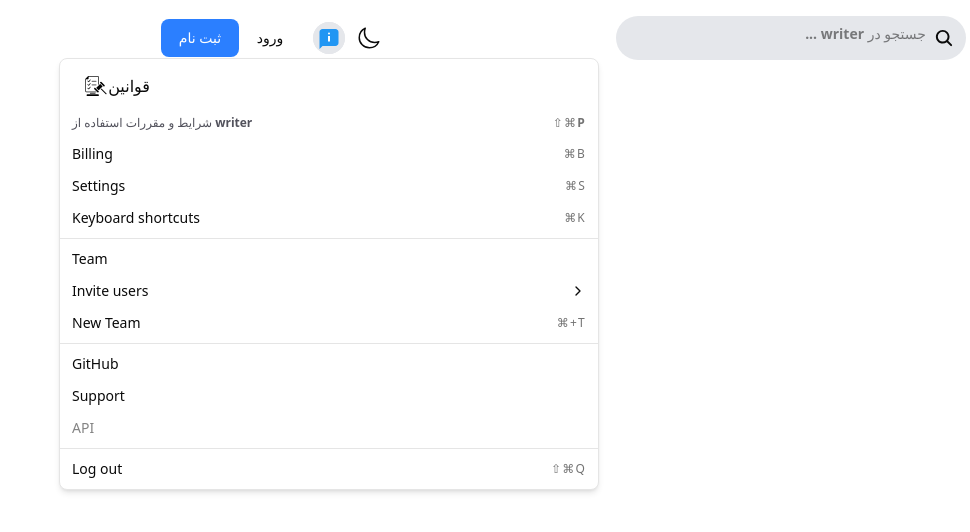
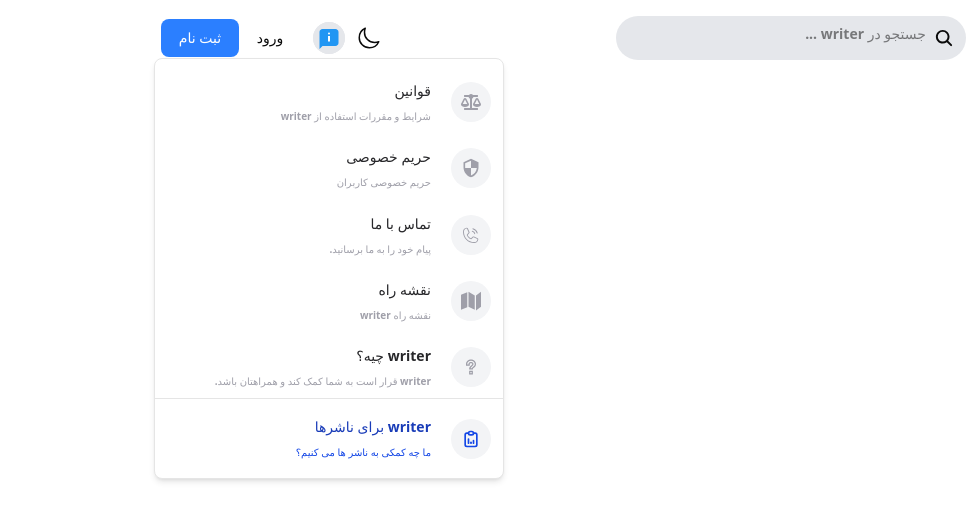
Before and after one commit to zahratec50/write-blog, a React (Vite) app: page / in a window 1280 px wide. Both pictures are taken after a click on the element 298 px from the left and 38 px from the top of the page. Shown: the top 532 px of the page, without its empty margins (310-1280 px from the left). Built offline with nearby package versions, Linux system fonts and the light colour scheme.

Commit message:
fixed InfoMenu.jsx file

```diff
--- a/src/components/infoMenu/InfoMenu.jsx
+++ b/src/components/infoMenu/InfoMenu.jsx
@@ -12,73 +12,111 @@
   DropdownMenuSubContent,
   DropdownMenuSubTrigger,
   DropdownMenuTrigger,
-} from "@/components/ui/dropdown-menu"
+} from "@/components/ui/dropdown-menu";
 import { FcAbout } from "react-icons/fc";
+import { FaBalanceScale } from "react-icons/fa";
+import { MdSecurity } from "react-icons/md";
+import { PiPhoneCallLight } from "react-icons/pi";
+import { ImMap } from "react-icons/im";
+import { LiaQuestionSolid } from "react-icons/lia";
+import { TbReportAnalytics } from "react-icons/tb";
 
 export function InfoMenu() {
   return (
-    //! have to getting right
-    <DropdownMenu>
+    <DropdownMenu dir="rtl">
       <DropdownMenuTrigger asChild>
-        <div className='flex items-center justify-center bg-gray-200 rounded-full w-4 h-4 sm:w-6 sm:h-6 lg:w-8 lg:h-8 cursor-pointer'>
-          <FcAbout className="w-3 h-3 sm:w-4 sm:h-4 lg:w-6 lg:h-6"/>
+        <div className="flex items-center justify-center bg-gray-200 rounded-full w-4 h-4 sm:w-6 sm:h-6 lg:w-8 lg:h-8 cursor-pointer">
+          <FcAbout className="w-3 h-3 sm:w-4 sm:h-4 lg:w-6 lg:h-6" />
         </div>
       </DropdownMenuTrigger>
-      <DropdownMenuContent className="sm:w-[400px] md:w-[490px] lg:w-[540px]">
+      <DropdownMenuContent className="w-[250px] sm:w-[350px]">
         <div>
-          <button className='flex'>
-            <img src="../../images/legal.png" alt="" />
-            <span>قوانین</span>
-          </button>
-          <DropdownMenuItem className="text-[12px] text-zinc-600 font-bold ">
-            شرایط و مقررات استفاده از writer
-            <DropdownMenuShortcut>⇧⌘P</DropdownMenuShortcut>
+          <DropdownMenuItem className=" text-sm text-zinc-800 font-semibold mt-3">
+            <div className="flex items-center justify-center gap-x-2">
+              <div className="w-10 h-10 rounded-full bg-gray-100 flex items-center justify-center">
+                <FaBalanceScale className="w-6 h-6 text-zinc-400" />
+              </div>
+
+              <div className="flex flex-col pr-3 gap-x-1">
+                قوانین
+                <span className="text-[10px] text-zinc-400 pt-2">
+                  شرایط و مقررات استفاده از writer
+                </span>
+              </div>
+            </div>
           </DropdownMenuItem>
 
-        </div>
-
-          <DropdownMenuItem>
-            Billing
-            <DropdownMenuShortcut>⌘B</DropdownMenuShortcut>
-          </DropdownMenuItem>
-          <DropdownMenuItem>
-            Settings
-            <DropdownMenuShortcut>⌘S</DropdownMenuShortcut>
-          </DropdownMenuItem>
-          <DropdownMenuItem>
-            Keyboard shortcuts
-            <DropdownMenuShortcut>⌘K</DropdownMenuShortcut>
+          <DropdownMenuItem className=" text-sm text-zinc-800 font-semibold mt-3">
+            <div className="flex items-center justify-center gap-x-2">
+              <div className="w-10 h-10 rounded-full bg-gray-100 flex items-center justify-center">
+                <MdSecurity className="text-zinc-400" />
+              </div>
+              <div className="flex flex-col pr-3 gap-x-1">
+                حریم خصوصی
+                <span className="text-[10px] text-zinc-400 pt-2">
+                  حریم خصوصی کاربران
+                </span>
+              </div>
+            </div>
           </DropdownMenuItem>
 
-        <DropdownMenuSeparator />
-        <DropdownMenuGroup>
-          <DropdownMenuItem>Team</DropdownMenuItem>
-          <DropdownMenuSub>
-            <DropdownMenuSubTrigger>Invite users</DropdownMenuSubTrigger>
-            <DropdownMenuPortal>
-              <DropdownMenuSubContent>
-                <DropdownMenuItem>Email</DropdownMenuItem>
-                <DropdownMenuItem>Message</DropdownMenuItem>
-                <DropdownMenuSeparator />
-                <DropdownMenuItem>More...</DropdownMenuItem>
-              </DropdownMenuSubContent>
-            </DropdownMenuPortal>
-          </DropdownMenuSub>
-          <DropdownMenuItem>
-            New Team
-            <DropdownMenuShortcut>⌘+T</DropdownMenuShortcut>
+          <DropdownMenuItem className=" text-sm text-zinc-800 font-semibold mt-3">
+            <div className="flex items-center justify-center gap-x-2">
+              <div className="w-10 h-10 rounded-full bg-gray-100 flex items-center justify-center">
+                <PiPhoneCallLight className="text-zinc-400" />
+              </div>
+              <div className="flex flex-col pr-3 gap-x-1">
+                تماس با ما
+                <span className="text-[10px] text-zinc-400 pt-2">
+                  پیام خود را به ما برسانید.
+                </span>
+              </div>
+            </div>
           </DropdownMenuItem>
-        </DropdownMenuGroup>
-        <DropdownMenuSeparator />
-        <DropdownMenuItem>GitHub</DropdownMenuItem>
-        <DropdownMenuItem>Support</DropdownMenuItem>
-        <DropdownMenuItem disabled>API</DropdownMenuItem>
-        <DropdownMenuSeparator />
-        <DropdownMenuItem>
-          Log out
-          <DropdownMenuShortcut>⇧⌘Q</DropdownMenuShortcut>
-        </DropdownMenuItem>
+
+          <DropdownMenuItem className=" text-sm text-zinc-800 font-semibold mt-3">
+            <div className="flex items-center justify-center gap-x-2">
+              <div className="w-10 h-10 rounded-full bg-gray-100 flex items-center justify-center">
+                <ImMap className="text-zinc-400 " />
+              </div>
+              <div className="flex flex-col pr-3 gap-x-1">
+                نقشه راه
+                <span className="text-[10px] text-zinc-400 pt-2">
+                  نقشه راه writer
+                </span>
+              </div>
+            </div>
+          </DropdownMenuItem>
+
+          <DropdownMenuItem className="text-sm text-zinc-800 font-semibold mt-3">
+            <div className="flex items-center justify-center gap-x-2">
+              <div className="w-10 h-10 rounded-full bg-gray-100 flex items-center justify-center">
+                <LiaQuestionSolid className="text-zinc-400" />
+              </div>
+              <div className="flex flex-col pr-3 gap-x-1">
+                writer چیه؟
+                <span className="text-[10px] text-zinc-400 pt-2">
+                  writer قرار است به شما کمک کند و همراهتان باشد.
+                </span>
+              </div>
+            </div>
+          </DropdownMenuItem>
+          <DropdownMenuSeparator />
+          <DropdownMenuItem className=" text-sm text-blue-800 font-semibold mb-2 mt-3">
+            <div className="flex items-center justify-center gap-x-2">
+              <div className="w-10 h-10 rounded-full bg-gray-100 flex items-center justify-center">
+                <TbReportAnalytics className="w-6 h-6 text-blue-700" />
+              </div>
+              <div className="flex flex-col pr-3 gap-x-1">
+                writer برای ناشرها
+                <span className="text-[10px] text-blue-700 pt-2">
+                  ما چه کمکی به ناشر ها می کنیم؟
+                </span>
+              </div>
+            </div>
+          </DropdownMenuItem>
+        </div>
       </DropdownMenuContent>
     </DropdownMenu>
-  )
+  );
 }
--- a/src/components/ui/dropdown-menu.jsx
+++ b/src/components/ui/dropdown-menu.jsx
@@ -69,7 +69,7 @@
       data-inset={inset}
       data-variant={variant}
       className={cn(
-        "focus:bg-accent focus:text-accent-foreground data-[variant=destructive]:text-destructive data-[variant=destructive]:focus:bg-destructive/10 dark:data-[variant=destructive]:focus:bg-destructive/20 data-[variant=destructive]:focus:text-destructive data-[variant=destructive]:*:[svg]:!text-destructive [&_svg:not([class*='text-'])]:text-muted-foreground relative flex cursor-default items-center gap-2 rounded-sm px-2 py-1.5 text-sm outline-hidden select-none data-[disabled]:pointer-events-none data-[disabled]:opacity-50 data-[inset]:pl-8 [&_svg]:pointer-events-none [&_svg]:shrink-0 [&_svg:not([class*='size-'])]:size-4",
+        "focus:bg-accent focus:text-accent-foreground data-[variant=destructive]:text-destructive data-[variant=destructive]:focus:bg-destructive/10 dark:data-[variant=destructive]:focus:bg-destructive/20 data-[variant=destructive]:focus:text-destructive data-[variant=destructive]:*:[svg]:!text-destructive [&_svg:not([class*='text-'])]:text-muted-foreground relative flex cursor-default items-center gap-2 rounded-sm px-2 py-1.5 text-sm outline-hidden select-none data-[disabled]:pointer-events-none data-[disabled]:opacity-50 data-[inset]:pl-8 [&_svg]:pointer-events-none [&_svg]:shrink-0 [&_svg:not([class*='size-'])]:size-5",
         className
       )}
       {...props}
```
